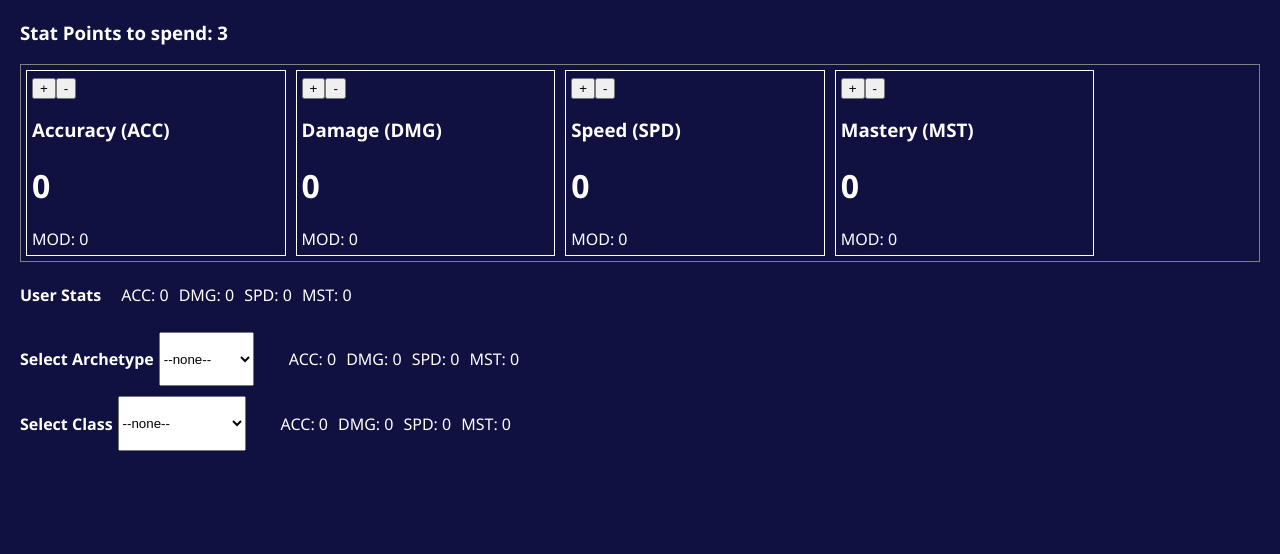
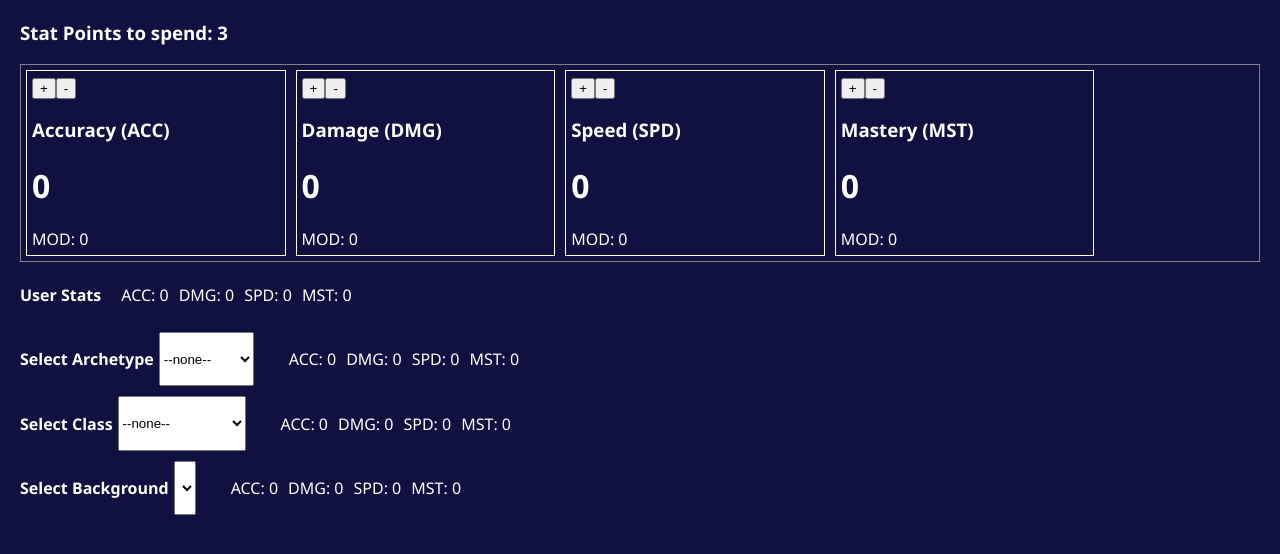
Before and after one commit to rowolff/bb-character-sheet, a React (Create React App) app: page / in a window 1280 px wide. Shown: the top 554 px of the page. Built offline with nearby package versions, Linux system fonts and the light colour scheme.

Commit message:
Add backgrounds (wip)

```diff
--- a/src/App.tsx
+++ b/src/App.tsx
@@ -7,7 +7,7 @@ import { Selector } from './components/Selector'
 import { StatOverview } from './components/StatOverview'
 import { attributeItems } from './constants/attributeItems'
 import { archetypes } from './constants/archetypes'
-import { classes } from './constants/classes'
+import { CharacterClass, classes, ClassValues } from './constants/classes'
 
 const GlobalStyle = createGlobalStyle`
   body {
@@ -24,14 +24,14 @@ const Group = styled.div`
 `
 
 const initialStats = {
-  archetype: 'no archetype',
-  class: 'no class',
+  archetype: 'none',
+  charClass: 'none',
   stats: { accuracy: 0, damage: 0, speed: 0, mastery: 0 },
 }
 
 type Character = {
   archetype: string
-  class: string
+  charClass: string
   stats: AttributeValues
 }
 
@@ -42,6 +42,9 @@ const App = () => {
     initialStats.stats
   )
   const [classStats, setClassStats] = useState<AttributeValues>(
+    initialStats.stats
+  )
+  const [backgroundStats, setBackgroundStats] = useState<AttributeValues>(
     initialStats.stats
   )
   const [userStats, setUserStats] = useState<AttributeValues>(
@@ -60,12 +63,24 @@ const App = () => {
   }
 
   const updateClass = (e: React.ChangeEvent<HTMLSelectElement>) => {
-    const charClass = classes[e.currentTarget.value]
+    const classKey = e.currentTarget.value
+    const charClass = classes[classKey]
     setCharacter((prevCharacter) => ({
       ...prevCharacter,
-      class: charClass.name,
+      charClass: classKey,
     }))
     setClassStats(charClass)
+    setBackgroundStats(initialStats.stats)
+  }
+
+  const updateBackground = (e: React.ChangeEvent<HTMLSelectElement>) => {
+    const charClass = classes[character.charClass]
+    const classBackgrounds = charClass.backgrounds
+    const background = classBackgrounds
+      ? classBackgrounds[e.currentTarget.value]
+      : null
+
+    if (background) setBackgroundStats(background)
   }
 
   const updateUserStat = (stat: keyof AttributeValues, direction: number) => {
@@ -85,14 +100,28 @@ const App = () => {
       ...prevCharacter,
       stats: {
         accuracy:
-          archetypeStats.accuracy + classStats.accuracy + userStats.accuracy,
-        damage: archetypeStats.damage + classStats.damage + userStats.damage,
-        speed: archetypeStats.speed + classStats.speed + userStats.speed,
+          archetypeStats.accuracy +
+          classStats.accuracy +
+          userStats.accuracy +
+          backgroundStats.accuracy,
+        damage:
+          archetypeStats.damage +
+          classStats.damage +
+          userStats.damage +
+          backgroundStats.damage,
+        speed:
+          archetypeStats.speed +
+          classStats.speed +
+          userStats.speed +
+          backgroundStats.speed,
         mastery:
-          archetypeStats.mastery + classStats.mastery + userStats.mastery,
+          archetypeStats.mastery +
+          classStats.mastery +
+          userStats.mastery +
+          backgroundStats.mastery,
       },
     }))
-  }, [archetypeStats, classStats, userStats])
+  }, [archetypeStats, classStats, userStats, backgroundStats])
 
   return (
     <React.Fragment>
@@ -121,6 +150,15 @@ const App = () => {
         <Selector name="Class" onChange={updateClass} data={classes} />
         <StatOverview group="Class" stats={classStats} />
       </Group>
+
+      <Group>
+        <Selector
+          name="Background"
+          onChange={updateBackground}
+          data={classes[character.charClass].backgrounds}
+        />
+        <StatOverview group="Background" stats={backgroundStats} />
+      </Group>
     </React.Fragment>
   )
 }
--- a/src/components/Selector.tsx
+++ b/src/components/Selector.tsx
@@ -6,7 +6,7 @@ import { CharacterClass } from '../constants/classes'
 interface Props {
   name: string
   onChange(e: React.ChangeEvent<HTMLSelectElement>): void
-  data: Archetype | CharacterClass
+  data?: Archetype | CharacterClass
 }
 
 const Wrapper = styled.div`
@@ -19,15 +19,19 @@ const Wrapper = styled.div`
 `
 
 export const Selector: FC<Props> = ({ name, onChange, data }) => {
+  if (!data) return null
+
   return (
     <Wrapper>
       <h4>Select {name}</h4>
       <select onChange={onChange}>
-        {Object.keys(data).map((item) => (
-          <option key={item} value={item}>
-            {data[item].name}
-          </option>
-        ))}
+        {Object.keys(data).map((itemKey) => {
+          return (
+            <option key={itemKey} value={itemKey}>
+              {data[itemKey].name}
+            </option>
+          )
+        })}
       </select>
     </Wrapper>
   )
--- a/src/constants/classes.ts
+++ b/src/constants/classes.ts
@@ -1,11 +1,58 @@
 import { AttributeValues } from '../types/Attributes'
 
-interface ClassValues extends AttributeValues {
+export interface ClassValues extends AttributeValues {
   name: string
+  backgrounds?: CharacterClass
 }
 
 export type CharacterClass = {
   [key: string]: ClassValues
+}
+
+const sirenBackgrounds = {
+  none: { name: '--none--', accuracy: 0, damage: 0, speed: 0, mastery: 0 },
+  livingWeapon: {
+    name: 'Living Weapon',
+    accuracy: -1,
+    damage: 1,
+    speed: 0,
+    mastery: 0,
+  },
+  hiddenPast: {
+    name: 'Hidden Past',
+    accuracy: 0,
+    damage: 0,
+    speed: 1,
+    mastery: 0,
+  },
+  publicFigure: {
+    name: 'Public Figure',
+    accuracy: 0,
+    damage: 0,
+    speed: 0,
+    mastery: 0,
+  },
+  fistfullOfHell: {
+    name: 'Fistfull of Hell',
+    accuracy: 0,
+    damage: 0,
+    speed: 0,
+    mastery: 0,
+  },
+  socialAnxiety: {
+    name: 'Social Anxiety',
+    accuracy: 1,
+    damage: 0,
+    speed: 0,
+    mastery: 0,
+  },
+  gunwitch: {
+    name: 'Gunwitch',
+    accuracy: 0,
+    damage: 0,
+    speed: 0,
+    mastery: 1,
+  },
 }
 
 export const classes: CharacterClass = {
@@ -15,6 +62,7 @@ export const classes: CharacterClass = {
     damage: 0,
     speed: 0,
     mastery: 0,
+    backgrounds: {},
   },
   assassin: {
     name: 'Assassin',
@@ -22,6 +70,44 @@ export const classes: CharacterClass = {
     damage: 0,
     speed: 1,
     mastery: 1,
+    backgrounds: {
+      none: { name: '--none--', accuracy: 0, damage: 0, speed: 0, mastery: 0 },
+      challenger: {
+        name: 'Challanger',
+        accuracy: 0,
+        damage: 1,
+        speed: 0,
+        mastery: 0,
+      },
+      blade: {
+        name: 'The Blade',
+        accuracy: 0,
+        damage: 0,
+        speed: 0,
+        mastery: 0,
+      },
+      enigma: {
+        name: 'Enigma',
+        accuracy: 1,
+        damage: 0,
+        speed: 0,
+        mastery: 0,
+      },
+      ghost: {
+        name: 'Ghost',
+        accuracy: 0,
+        damage: 0,
+        speed: 1,
+        mastery: 0,
+      },
+      leageOfAssassins: {
+        name: 'League of Assassins',
+        accuracy: 0,
+        damage: 0,
+        speed: 0,
+        mastery: 1,
+      },
+    },
   },
   berserker: {
     name: 'Berserker',
@@ -29,6 +115,44 @@ export const classes: CharacterClass = {
     damage: 2,
     speed: 1,
     mastery: 1,
+    backgrounds: {
+      none: { name: '--none--', accuracy: 0, damage: 0, speed: 0, mastery: 0 },
+      brutality: {
+        name: 'Brutality',
+        accuracy: 0,
+        damage: 0,
+        speed: 0,
+        mastery: 0,
+      },
+      leader: {
+        name: 'Leader',
+        accuracy: 0,
+        damage: 0,
+        speed: 0,
+        mastery: 0,
+      },
+      dynamite: {
+        name: 'Dynamite',
+        accuracy: 0,
+        damage: 0,
+        speed: 0,
+        mastery: 0,
+      },
+      innerRage: {
+        name: 'Inner Rage',
+        accuracy: 0,
+        damage: 0,
+        speed: 0,
+        mastery: 1,
+      },
+      demolitionist: {
+        name: 'Demolitionist',
+        accuracy: 1,
+        damage: 0,
+        speed: 0,
+        mastery: 0,
+      },
+    },
   },
   commando: {
     name: 'Commando',
@@ -36,6 +160,44 @@ export const classes: CharacterClass = {
     damage: 1,
     speed: 0,
     mastery: 2,
+    backgrounds: {
+      none: { name: '--none--', accuracy: 0, damage: 0, speed: 0, mastery: 0 },
+      divorcee: {
+        name: 'Divorcee',
+        accuracy: 0,
+        damage: 0,
+        speed: 0,
+        mastery: 0,
+      },
+      revengeance: {
+        name: 'Revengeance',
+        accuracy: 0,
+        damage: 1,
+        speed: 0,
+        mastery: 0,
+      },
+      veteran: {
+        name: 'Veteran',
+        accuracy: 0,
+        damage: 0,
+        speed: 1,
+        mastery: 0,
+      },
+      whistleblower: {
+        name: 'Whistleblower',
+        accuracy: 0,
+        damage: 0,
+        speed: 0,
+        mastery: 1,
+      },
+      companyMan: {
+        name: 'Company Man',
+        accuracy: 1,
+        damage: 0,
+        speed: 0,
+        mastery: 0,
+      },
+    },
   },
   gunzerker: {
     name: 'Gunzerker',
@@ -43,6 +205,44 @@ export const classes: CharacterClass = {
     damage: 2,
     speed: 0,
     mastery: 1,
+    backgrounds: {
+      none: { name: '--none--', accuracy: 0, damage: 0, speed: 0, mastery: 0 },
+      roids: {
+        name: 'Roids',
+        accuracy: 0,
+        damage: 0,
+        speed: 0,
+        mastery: 0,
+      },
+      curiosityKills: {
+        name: 'Curiosity Kills',
+        accuracy: 0,
+        damage: 0,
+        speed: 0,
+        mastery: 1,
+      },
+      saviour: {
+        name: 'Saviour',
+        accuracy: 0,
+        damage: 1,
+        speed: 0,
+        mastery: 0,
+      },
+      gottaGoFast: {
+        name: 'Gotta Go Fast',
+        accuracy: 0,
+        damage: 0,
+        speed: 1,
+        mastery: 0,
+      },
+      cowboy: {
+        name: 'Cowboy',
+        accuracy: 1,
+        damage: 0,
+        speed: 0,
+        mastery: 0,
+      },
+    },
   },
   hunter: {
     name: 'Hunter',
@@ -50,6 +250,44 @@ export const classes: CharacterClass = {
     damage: 1,
     speed: 0,
     mastery: 1,
+    backgrounds: {
+      none: { name: '--none--', accuracy: 0, damage: 0, speed: 0, mastery: 0 },
+      prizeShot: {
+        name: 'Price Shot',
+        accuracy: 1,
+        damage: 0,
+        speed: 0,
+        mastery: 0,
+      },
+      tracker: {
+        name: 'Tracker',
+        accuracy: 0,
+        damage: 0,
+        speed: 0,
+        mastery: 0,
+      },
+      partnerInCrime: {
+        name: 'Partner In Crime',
+        accuracy: 0,
+        damage: 0,
+        speed: 0,
+        mastery: 0,
+      },
+      silenceSchmilence: {
+        name: 'Silence Schmilence',
+        accuracy: 0,
+        damage: 1,
+        speed: 0,
+        mastery: 0,
+      },
+      moneyIsNotEverything: {
+        name: "Money Isn't Everything",
+        accuracy: 0,
+        damage: 0,
+        speed: 1,
+        mastery: 0,
+      },
+    },
   },
   mechromancer: {
     name: 'Mechromancer',
@@ -57,6 +295,44 @@ export const classes: CharacterClass = {
     damage: 1,
     speed: 1,
     mastery: 2,
+    backgrounds: {
+      none: { name: '--none--', accuracy: 0, damage: 0, speed: 0, mastery: 0 },
+      antiBully: {
+        name: 'Anti-Bully',
+        accuracy: 0,
+        damage: 0,
+        speed: 0,
+        mastery: 0,
+      },
+      wellRead: {
+        name: 'Well-Read',
+        accuracy: 0,
+        damage: 0,
+        speed: 0,
+        mastery: 0,
+      },
+      wealthyParents: {
+        name: 'Wealthy Parents',
+        accuracy: 0,
+        damage: 0,
+        speed: 0,
+        mastery: -1,
+      },
+      accidentalMurderer: {
+        name: 'Accidental Murderer',
+        accuracy: 0,
+        damage: 0,
+        speed: 0,
+        mastery: 0,
+      },
+      clumsy: {
+        name: 'Clumsy',
+        accuracy: 2,
+        damage: 0,
+        speed: 0,
+        mastery: 0,
+      },
+    },
   },
   psycho: {
     name: 'Psycho',
@@ -64,6 +340,44 @@ export const classes: CharacterClass = {
     damage: 2,
     speed: 1,
     mastery: 2,
+    backgrounds: {
+      none: { name: '--none--', accuracy: 0, damage: 0, speed: 0, mastery: 0 },
+      youAreDead: {
+        name: "YOU'RE DEAD!",
+        accuracy: 2,
+        damage: 0,
+        speed: 0,
+        mastery: 0,
+      },
+      thud: {
+        name: 'THUD!',
+        accuracy: 0,
+        damage: 0,
+        speed: 0,
+        mastery: 1,
+      },
+      grindGrindKill: {
+        name: 'GRIND GRIND KILL!',
+        accuracy: 0,
+        damage: 1,
+        speed: 1,
+        mastery: 0,
+      },
+      blood: {
+        name: 'BLOOD!',
+        accuracy: 0,
+        damage: 0,
+        speed: 0,
+        mastery: 0,
+      },
+      stopTalkingToMe: {
+        name: 'STOP TALKING TO ME!',
+        accuracy: 0,
+        damage: 0,
+        speed: 0,
+        mastery: 0,
+      },
+    },
   },
   lightwalkSiren: {
     name: 'Siren (Lightwalk)',
@@ -71,6 +385,7 @@ export const classes: CharacterClass = {
     damage: 1,
     speed: 2,
     mastery: 0,
+    backgrounds: sirenBackgrounds,
   },
   phaselockSiren: {
     name: 'Siren (Phaselock)',
@@ -78,6 +393,7 @@ export const classes: CharacterClass = {
     damage: 1,
     speed: 1,
     mastery: 2,
+    backgrounds: sirenBackgrounds,
   },
   soldier: {
     name: 'Soldier',
@@ -85,5 +401,43 @@ export const classes: CharacterClass = {
     damage: 0,
     speed: 1,
     mastery: 2,
+    backgrounds: {
+      none: { name: '--none--', accuracy: 0, damage: 0, speed: 0, mastery: 0 },
+      crimson: {
+        name: 'Crimson',
+        accuracy: 1,
+        damage: 0,
+        speed: 0,
+        mastery: 0,
+      },
+      commander: {
+        name: 'Commander',
+        accuracy: 0,
+        damage: 0,
+        speed: 0,
+        mastery: 0,
+      },
+      medic: {
+        name: 'Medic',
+        accuracy: 0,
+        damage: -1,
+        speed: 0,
+        mastery: 0,
+      },
+      parkourPaladin: {
+        name: 'Parkour Paladin',
+        accuracy: -1,
+        damage: 0,
+        speed: 0,
+        mastery: 0,
+      },
+      notAPeaoplePerson: {
+        name: 'Not a People Person',
+        accuracy: 0,
+        damage: 1,
+        speed: 0,
+        mastery: 0,
+      },
+    },
   },
 }
```
